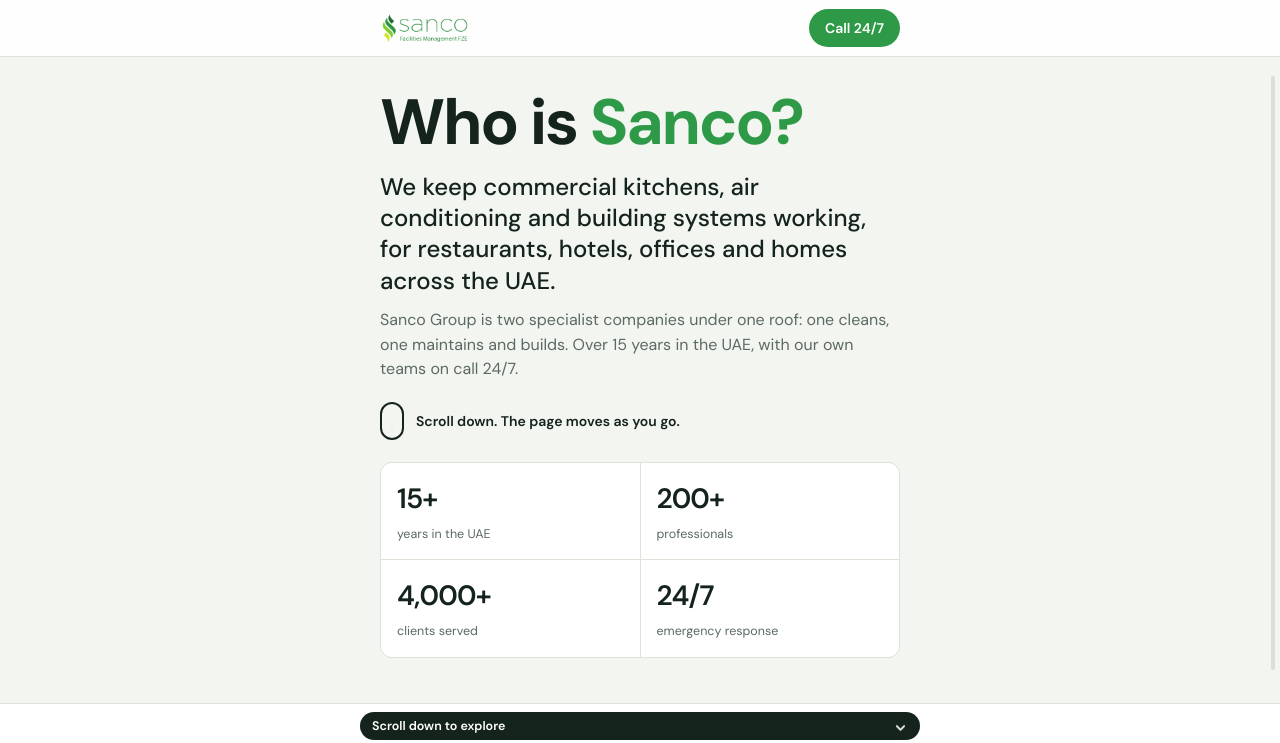
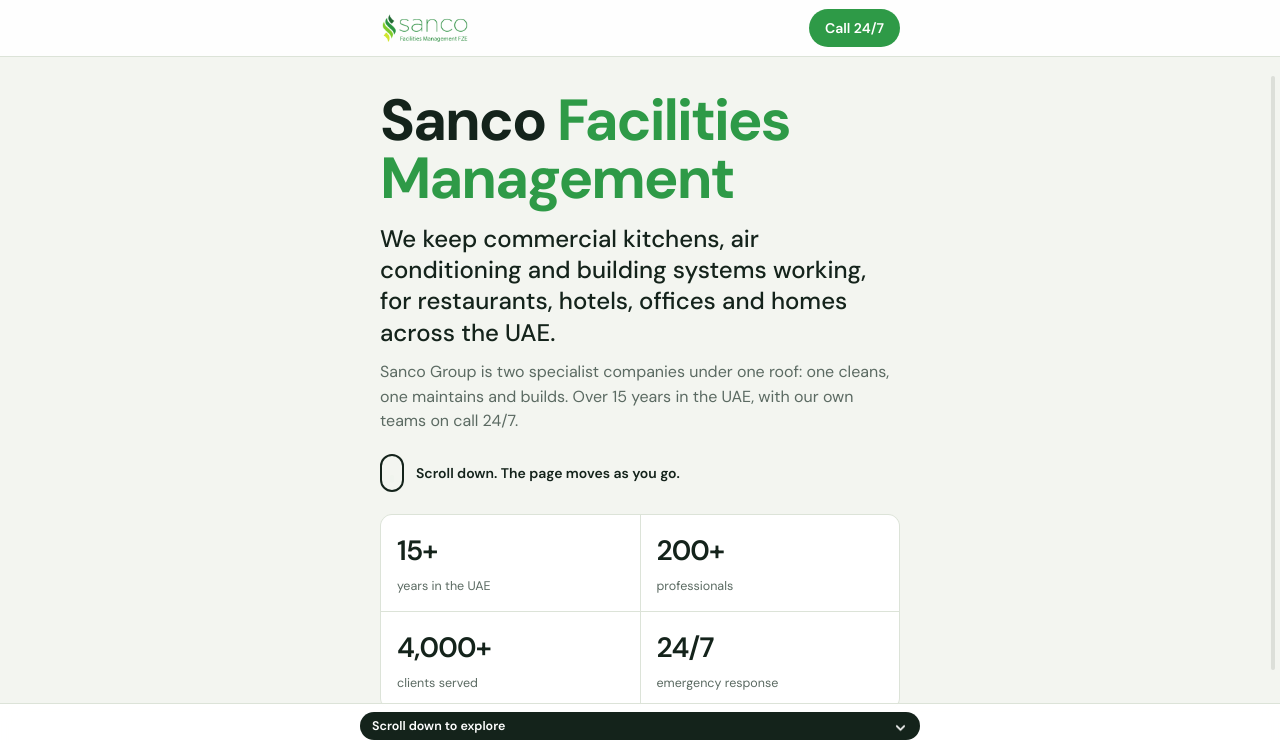
Before and after one commit to anees-cpu/sanco-profile, a plain HTML site: page index.html in a window 1280 px wide. Shown: the top 743 px of the page. Drawn offline with nearby package versions, Linux system fonts and the light colour scheme.

Commit message:
Hero title: Sanco Facilities Management
Co-Authored-By: Claude Opus 5.5 <noreply@anthropic.com>
Claude-Session: https://claude.ai/code/session_01L3YhTJi3NckTBTw5PP3osq

```diff
--- a/index.html
+++ b/index.html
@@ -31,7 +31,7 @@ body{background:var(--bg);color:var(--ink);font-family:var(--f);font-size:16px;l
 body::before{content:"";position:fixed;inset:0 0 auto;height:env(safe-area-inset-top,0px);z-index:30;background:var(--surface)}
 .wrap{max-width:560px;margin:0 auto;padding-left:max(20px,env(safe-area-inset-left,0px));padding-right:max(20px,env(safe-area-inset-right,0px))}
 h1,h2,h3{text-wrap:balance;margin:0;font-weight:600;letter-spacing:-.02em}
-h1{font-size:clamp(46px,13vw,64px);line-height:1;font-weight:700;letter-spacing:-.035em}
+h1{font-size:clamp(40px,11.5vw,58px);line-height:1;font-weight:700;letter-spacing:-.035em}
 .ans{font-size:clamp(20px,5.4vw,24px);line-height:1.3;font-weight:500;margin-top:16px;text-wrap:pretty}
 h2{font-size:clamp(28px,7.4vw,36px);line-height:1.08}
 h1 b,h2 b{font-weight:700;color:var(--g)}
@@ -296,7 +296,7 @@ section.alt{background:var(--alt)}
 <main>
 <!-- 1 WHO WE ARE -->
 <section class="hero"><div class="wrap">
-  <h1 class="rv">Who is <b>Sanco?</b></h1>
+  <h1 class="rv">Sanco <b>Facilities Management</b></h1>
   <p class="ans rv">We keep commercial kitchens, air conditioning and building systems working, for restaurants, hotels, offices and homes across the UAE.</p>
   <p class="lead rv" style="margin-top:12px">Sanco Group is two specialist companies under one roof: one cleans, one maintains and builds. Over 15 years in the UAE, with our own teams on call 24/7.</p>
   <div class="cue rv"><span class="mouse" aria-hidden="true"></span>Scroll down. The page moves as you go.</div>
```
